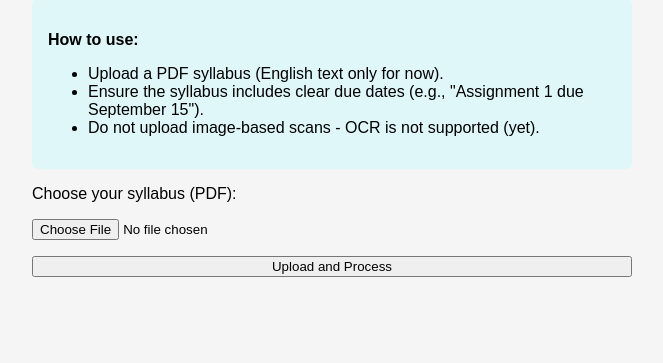
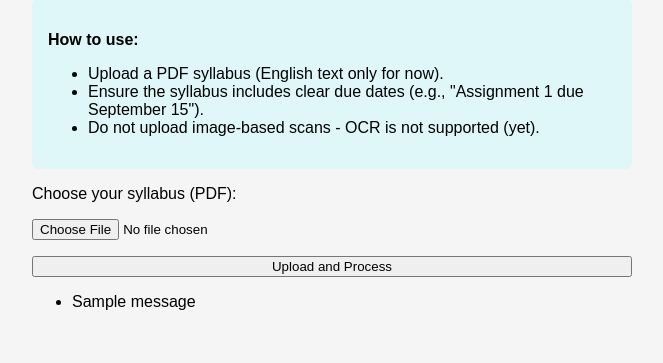
Before and after one commit to hillmeade/syllabi-to-calendar, a Flask app: page / in a window 1280 px wide. Shown: the part 129-492 px from the top of the page, without its empty margins (308-971 px from the left). Run offline with Flask 3, Linux system fonts and the light colour scheme; one stand-in notice (Sample message) is shown.

Commit message:
Resuming project: Continued work on file uploading functionality

```diff
--- a/app.py
+++ b/app.py
@@ -4,25 +4,45 @@ import os
 
 app = Flask(__name__)
 
-# Configures Upload Folder and Allowed File Types
+# Sets up constants - where files are saved and Allowed File Types
 UPLOAD_FOLDER = 'uploads'
 ALLOWED_EXTENSIONS = {'pdf'}
+
+
+# Tells Flask where to save uploads, secret key is needed for flash messages
 app.config['UPLOAD_FOLDER'] = UPLOAD_FOLDER
 app.secret_key = 'supersecretkey'
+
 
 # Ensures uploads folder exists
 os.makedirs(UPLOAD_FOLDER, exist_ok=True)
 
-# Validates the File Type
+
+# Name: allowed_file - File Type Validator
+# Desc: Validates if the uploaded file has an allowed extension
+# Precondition: filename is a valid string containing a filename
+# Postcondition: Returns True if file extension is allowed, False otherwise
 def allowed_file(filename):
     return '.' in filename and filename.rsplit('.', 1)[1].lower() in ALLOWED_EXTENSIONS
 
-# Runs the home function if someone visists the root URL/homepage (just /)
+
+# Registers home function as route handler for root URL ("/"), accepts GET requests by default
 @app.route('/')
+# Name: home - Home Page Route Handler
+# Desc: Handles GET requests to the root URL (runs is someones visits the homepage)
+# Precondition: Flask app is running and home.html template exists
+# Postcondition: Renders home page template with optional message parameter
 def home():
-    return render_template('home.html')
+    message = request.args.get('message')
+    return render_template('home.html', message=message)
 
+
+# Registers upload_file function as route handler for "/upload" URL, restricts to POST requests only
 @app.route('/upload', methods=['POST'])
+# Name: upload_file - File Upload Route Handler
+# Desc: A comprehensive file upload handler that performs multiple validation checks at each step and provides user feedback through flash messages.
+# Precondition: Flask app is running, UPLOAD_FOLDER is configured, POST request contains file data
+# Postcondition: File is saved to upload folder if valid, or error message is flashed. User is always redirected back to home page.
 def upload_file():
     if 'file' not in request.files:
         flash('No file part in request')
@@ -43,5 +63,7 @@ def upload_file():
         flash('Invalid file type. Please upload a PDF.')
         return redirect(url_for('home'))
 
+
+# Only starts the web server if this file is being run directly
 if __name__ == '__main__':
     app.run(debug=True)
--- a/templates/home.html
+++ b/templates/home.html
@@ -44,5 +44,15 @@
         <input type="file" id="file" name="file" accept=".pdf" required>
         <button type="submit">Upload and Process</button>
     </form>
+
+    {% with messages = get_flashed_messages() %}
+    {% if messages %}
+    <ul class="flashes">
+        {% for message in messages %}
+        <li>{{ message }}</li>
+        {% endfor %}
+    </ul>
+    {% endif %}
+    {% endwith %}
 </body>
 </html>
```
